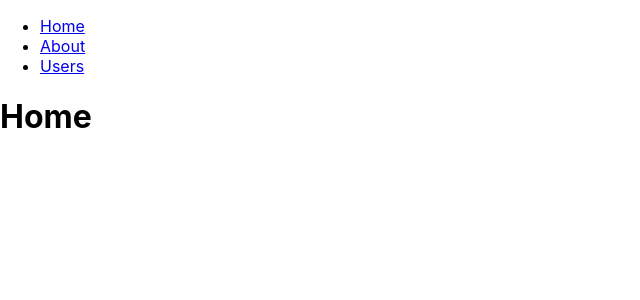
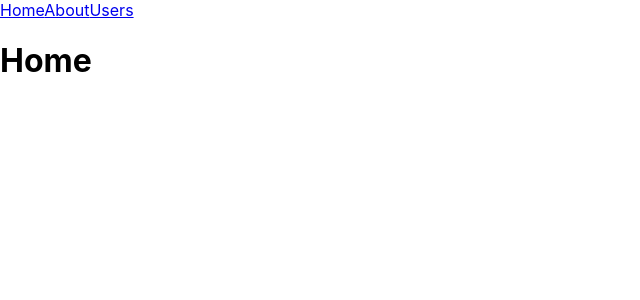
Before and after one commit to maranacoders/user-crate, a React (Create React App) app: page / in a window 1280 px wide. Shown: the top 300 px of the page, without its empty margins (0-640 px from the left). Built offline with nearby package versions, Linux system fonts and the light colour scheme.

Commit message:
Update Navbar.js

```diff
--- a/src/Components/Navbar/Navbar.js
+++ b/src/Components/Navbar/Navbar.js
@@ -1,21 +1,13 @@
 import React, { Component } from "react";
 import { BrowserRouter as Router, Switch, Route, Link } from "react-router-dom";
-import './Navbar.scss'
+import "./Navbar.scss";
 class Navbar extends Component {
   render() {
     return (
       <nav>
-        <ul>
-          <li>
-            <Link to="/">Home</Link>
-          </li>
-          <li>
-            <Link to="/about">About</Link>
-          </li>
-          <li>
-            <Link to="/users">Users</Link>
-          </li>
-        </ul>
+        <Link to="/">Home</Link>
+        <Link to="/about">About</Link>
+        <Link to="/users">Users</Link>
       </nav>
     );
   }
```
